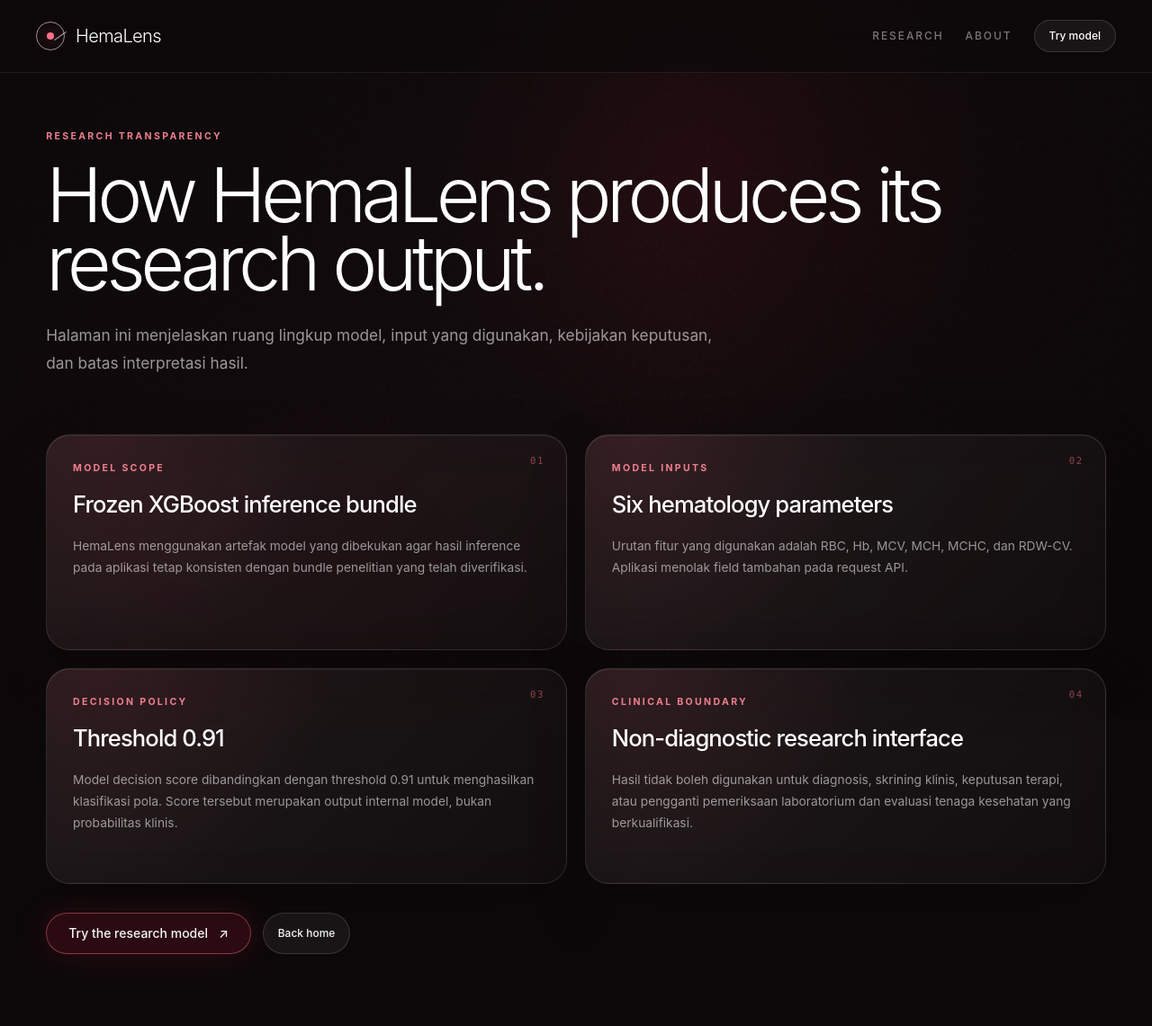
After one commit to Rajmyr06/hemalens, a FastAPI app: template app/templates/research.html in a window 1280 px wide. The commit adds this page. Shown: the whole page at 90% size. Run offline with FastAPI, Linux system fonts and the light colour scheme; the template is opened without the code that fills it: most values are stand-ins (such as "Sample title", 1, 10 or a date in 2020); style sheets or scripts are compiled from the project's sources; parts of the project's set-up code (start-up, migrations or seed data) failed here and were passed over.

Commit message:
feat: add separate research and about pages

```diff
--- a/app/routers/ui.py
+++ b/app/routers/ui.py
@@ -145,3 +145,24 @@ async def prediction_result(
         name="partials/result.html",
         context=context,
     )
+
+@router.get("/research", response_class=HTMLResponse)
+def research_page(request: Request) -> HTMLResponse:
+    context = _base_context(request)
+    context["active_page"] = "research"
+    return templates.TemplateResponse(
+        request=request,
+        name="research.html",
+        context=context,
+    )
+
+
+@router.get("/about", response_class=HTMLResponse)
+def about_page(request: Request) -> HTMLResponse:
+    context = _base_context(request)
+    context["active_page"] = "about"
+    return templates.TemplateResponse(
+        request=request,
+        name="about.html",
+        context=context,
+    )
--- /dev/null
+++ b/app/static/css/content-pages.css
@@ -0,0 +1,129 @@
+.content-page {
+  position: relative;
+  z-index: 2;
+  width: min(92vw, 80rem);
+  min-height: 100svh;
+  margin-inline: auto;
+  padding: 9rem 0 5rem;
+}
+
+.content-page__hero {
+  max-width: 68rem;
+}
+
+.content-page__eyebrow,
+.content-card__label {
+  margin: 0;
+  color: rgba(255, 137, 155, 0.92);
+  font-size: 0.66rem;
+  font-weight: 650;
+  letter-spacing: 0.22em;
+  text-transform: uppercase;
+}
+
+.content-page__hero h1 {
+  max-width: 65rem;
+  margin: 1.15rem 0 0;
+  font-family: var(--font-display, inherit);
+  font-size: clamp(3rem, 6.6vw, 7rem);
+  font-weight: 300;
+  line-height: 0.9;
+  letter-spacing: -0.065em;
+}
+
+.content-page__lead {
+  max-width: 47rem;
+  margin: 1.75rem 0 0;
+  color: rgba(255, 255, 255, 0.58);
+  font-size: clamp(0.95rem, 1.35vw, 1.1rem);
+  line-height: 1.75;
+}
+
+.content-page__grid {
+  display: grid;
+  margin-top: 4rem;
+  grid-template-columns: repeat(2, minmax(0, 1fr));
+  gap: 1.25rem;
+}
+
+.content-card {
+  position: relative;
+  min-height: 15rem;
+  padding: 1.8rem;
+  overflow: hidden;
+  border: 1px solid rgba(255, 255, 255, 0.11);
+  border-radius: 1.65rem;
+  background:
+    radial-gradient(
+      circle at 10% 0%,
+      rgba(255, 84, 111, 0.09),
+      transparent 45%
+    ),
+    linear-gradient(
+      135deg,
+      rgba(255, 255, 255, 0.065),
+      rgba(255, 255, 255, 0.018)
+    );
+  box-shadow:
+    inset 0 1px 0 rgba(255, 255, 255, 0.065),
+    0 1.5rem 4rem rgba(0, 0, 0, 0.22);
+  backdrop-filter: blur(22px) saturate(125%);
+  -webkit-backdrop-filter: blur(22px) saturate(125%);
+}
+
+.content-card__index {
+  position: absolute;
+  right: 1.5rem;
+  top: 1.35rem;
+  color: rgba(255, 112, 135, 0.52);
+  font-family: ui-monospace, monospace;
+  font-size: 0.67rem;
+  letter-spacing: 0.15em;
+}
+
+.content-card h2 {
+  max-width: 28rem;
+  margin: 0.85rem 0 0;
+  font-size: clamp(1.25rem, 2vw, 1.8rem);
+  font-weight: 450;
+  letter-spacing: -0.035em;
+}
+
+.content-card p:last-child {
+  max-width: 33rem;
+  margin: 1rem 0 0;
+  color: rgba(255, 255, 255, 0.56);
+  font-size: 0.86rem;
+  line-height: 1.72;
+}
+
+.content-page__actions {
+  display: flex;
+  flex-wrap: wrap;
+  gap: 0.8rem;
+  margin-top: 2rem;
+}
+
+.nav-link.is-active {
+  color: rgba(255, 255, 255, 0.96);
+}
+
+.nav-link.is-active::after {
+  transform: scaleX(1);
+}
+
+@media (max-width: 760px) {
+  .content-page {
+    width: calc(100% - 2rem);
+    padding-top: 7rem;
+  }
+
+  .content-page__grid {
+    grid-template-columns: 1fr;
+    margin-top: 3rem;
+  }
+
+  .content-page__hero h1 {
+    line-height: 0.96;
+  }
+}
--- /dev/null
+++ b/app/templates/research.html
@@ -0,0 +1,71 @@
+{% extends "secondary_base.html" %}
+
+{% block title %}Research — {{ app_name }}{% endblock %}
+
+{% block description %}
+Dokumentasi konteks penelitian, model, batas penggunaan, dan transparansi HemaLens.
+{% endblock %}
+
+{% block content %}
+<section class="content-page__hero">
+  <p class="content-page__eyebrow">Research transparency</p>
+  <h1>How HemaLens produces its research output.</h1>
+  <p class="content-page__lead">
+    Halaman ini menjelaskan ruang lingkup model, input yang digunakan,
+    kebijakan keputusan, dan batas interpretasi hasil.
+  </p>
+</section>
+
+<section class="content-page__grid" aria-label="Informasi penelitian">
+  <article class="content-card">
+    <span class="content-card__index">01</span>
+    <p class="content-card__label">Model scope</p>
+    <h2>Frozen XGBoost inference bundle</h2>
+    <p>
+      HemaLens menggunakan artefak model yang dibekukan agar hasil
+      inference pada aplikasi tetap konsisten dengan bundle penelitian
+      yang telah diverifikasi.
+    </p>
+  </article>
+
+  <article class="content-card">
+    <span class="content-card__index">02</span>
+    <p class="content-card__label">Model inputs</p>
+    <h2>Six hematology parameters</h2>
+    <p>
+      Urutan fitur yang digunakan adalah RBC, Hb, MCV, MCH, MCHC,
+      dan RDW-CV. Aplikasi menolak field tambahan pada request API.
+    </p>
+  </article>
+
+  <article class="content-card">
+    <span class="content-card__index">03</span>
+    <p class="content-card__label">Decision policy</p>
+    <h2>Threshold 0.91</h2>
+    <p>
+      Model decision score dibandingkan dengan threshold 0.91 untuk
+      menghasilkan klasifikasi pola. Score tersebut merupakan output
+      internal model, bukan probabilitas klinis.
+    </p>
+  </article>
+
+  <article class="content-card">
+    <span class="content-card__index">04</span>
+    <p class="content-card__label">Clinical boundary</p>
+    <h2>Non-diagnostic research interface</h2>
+    <p>
+      Hasil tidak boleh digunakan untuk diagnosis, skrining klinis,
+      keputusan terapi, atau pengganti pemeriksaan laboratorium dan
+      evaluasi tenaga kesehatan yang berkualifikasi.
+    </p>
+  </article>
+</section>
+
+<div class="content-page__actions">
+  <a class="button button--primary" href="/#try-model">
+    Try the research model
+    <span aria-hidden="true">↗</span>
+  </a>
+  <a class="button button--compact" href="/">Back home</a>
+</div>
+{% endblock %}
--- /dev/null
+++ b/app/templates/secondary_base.html
@@ -0,0 +1,73 @@
+<!doctype html>
+<html lang="id" class="bg-ink text-white">
+  <head>
+    <meta charset="utf-8" />
+    <meta name="viewport" content="width=device-width, initial-scale=1" />
+    <meta
+      name="description"
+      content="{% block description %}HemaLens research interface.{% endblock %}"
+    />
+    <title>{% block title %}{{ app_name }}{% endblock %}</title>
+
+    <link
+      rel="stylesheet"
+      href="{{ url_for('static', path='/css/app.css') }}"
+    />
+    <link
+      rel="stylesheet"
+      href="{{ url_for('static', path='/css/content-pages.css') }}?v=1.0.0"
+    />
+  </head>
+
+  <body class="min-h-screen overflow-x-hidden bg-ink text-white antialiased">
+    <div class="site-background" aria-hidden="true">
+      <div class="site-orb site-orb--one"></div>
+      <div class="site-orb site-orb--two"></div>
+      <div class="site-grain"></div>
+    </div>
+
+    <header class="fixed inset-x-0 top-0 z-40 border-b border-white/8 bg-ink/70 backdrop-blur-xl">
+      <nav
+        class="mx-auto flex h-20 max-w-7xl items-center justify-between px-5 sm:px-8 lg:px-10"
+        aria-label="Navigasi utama"
+      >
+        <a
+          href="/"
+          class="group inline-flex items-center gap-3"
+          aria-label="Kembali ke halaman utama HemaLens"
+        >
+          <span class="brand-mark" aria-hidden="true"><span></span></span>
+          <span class="font-display text-xl font-light tracking-[-0.03em]">
+            HemaLens
+          </span>
+        </a>
+
+        <div class="flex items-center gap-2 sm:gap-6">
+          <a
+            class="nav-link hidden sm:inline-flex {% if active_page == 'research' %}is-active{% endif %}"
+            href="/research"
+            {% if active_page == 'research' %}aria-current="page"{% endif %}
+          >
+            Research
+          </a>
+
+          <a
+            class="nav-link hidden sm:inline-flex {% if active_page == 'about' %}is-active{% endif %}"
+            href="/about"
+            {% if active_page == 'about' %}aria-current="page"{% endif %}
+          >
+            About
+          </a>
+
+          <a class="button button--compact" href="/#try-model">
+            Try model
+          </a>
+        </div>
+      </nav>
+    </header>
+
+    <main class="content-page">
+      {% block content %}{% endblock %}
+    </main>
+  </body>
+</html>
```
Also changed, not shown: app/templates/about.html (added, +70 -0 lines), app/templates/index.html (+7 -3 lines), app/templates/partials/landing.html (+63 -51 lines), tests/test_navigation_pages.py (added, +28 -0 lines).
